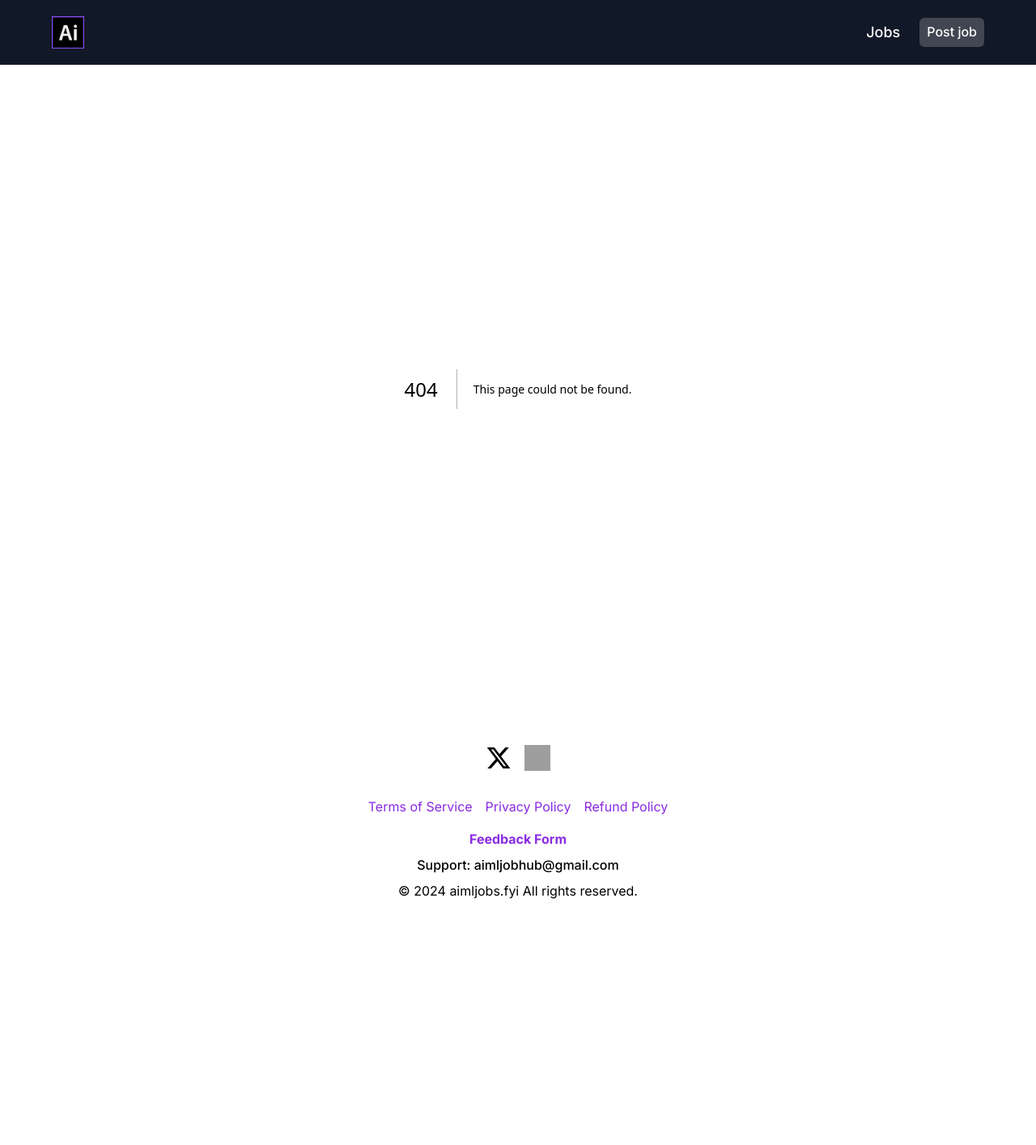
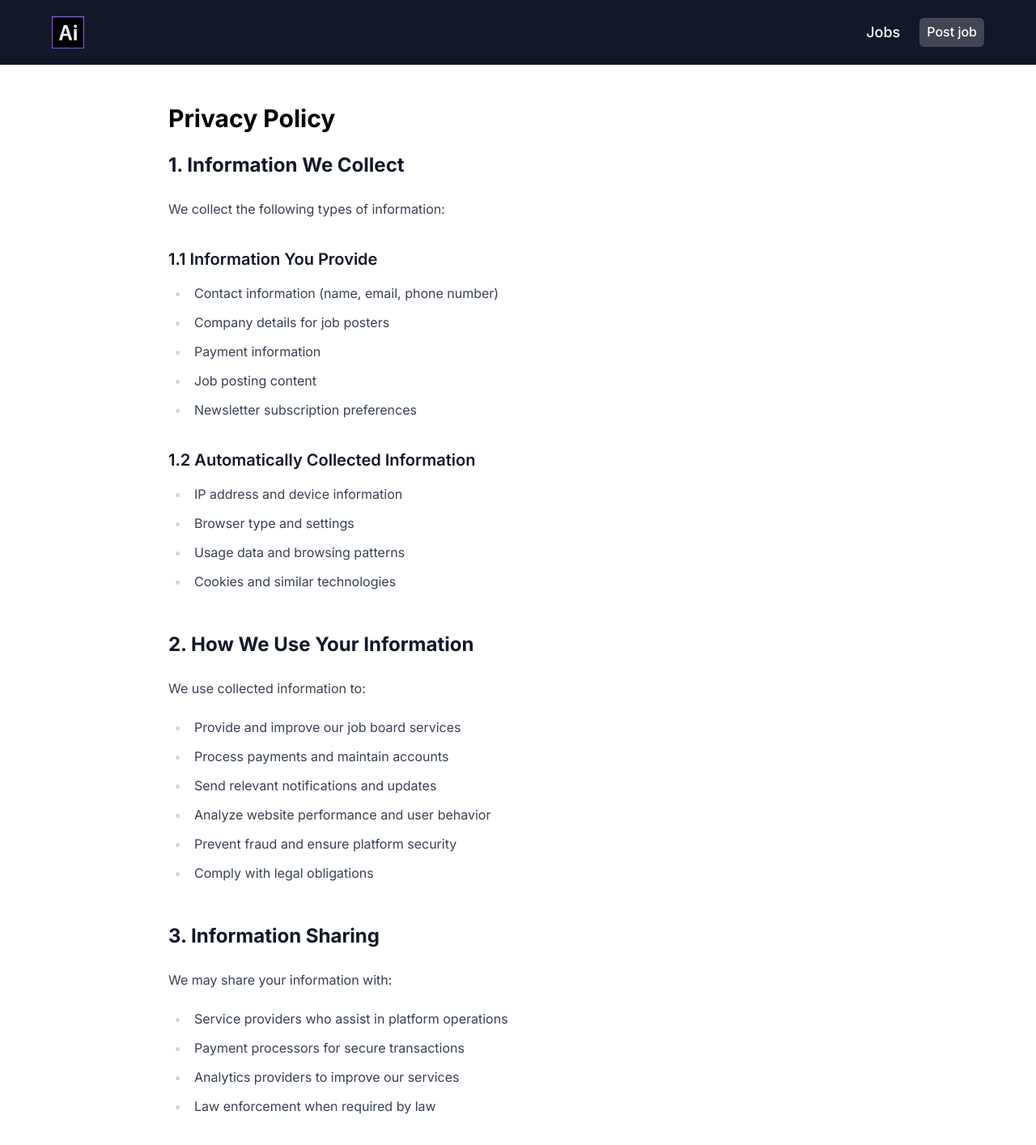
Before and after one commit to priyanshiiit/aimljobs_next, a Next.js app: page /privacy in a window 1280 px wide. Before the commit this address had no page. Shown: the top 1414 px of the page at 81% size. Before the commit the page ends 1144 px from the top, so only its background shows below. Built offline with nearby package versions, Linux system fonts and the light colour scheme; grey boxes are pictures that could not be loaded.

Commit message:
feat: adds terms and privacy

```diff
--- /dev/null
+++ b/src/app/privacy/page.tsx
@@ -0,0 +1,77 @@
+export default function PrivacyPage() {
+  return (
+    <div className="max-w-4xl mx-auto px-4 py-12">
+      <h1 className="text-3xl font-bold mb-6">Privacy Policy</h1>
+      <div className="prose">
+        <h2>1. Information We Collect</h2>
+        <p>We collect the following types of information:</p>
+        <h3>1.1 Information You Provide</h3>
+        <ul>
+          <li>Contact information (name, email, phone number)</li>
+          <li>Company details for job posters</li>
+          <li>Payment information</li>
+          <li>Job posting content</li>
+          <li>Newsletter subscription preferences</li>
+        </ul>
+
+        <h3>1.2 Automatically Collected Information</h3>
+        <ul>
+          <li>IP address and device information</li>
+          <li>Browser type and settings</li>
+          <li>Usage data and browsing patterns</li>
+          <li>Cookies and similar technologies</li>
+        </ul>
+
+        <h2>2. How We Use Your Information</h2>
+        <p>We use collected information to:</p>
+        <ul>
+          <li>Provide and improve our job board services</li>
+          <li>Process payments and maintain accounts</li>
+          <li>Send relevant notifications and updates</li>
+          <li>Analyze website performance and user behavior</li>
+          <li>Prevent fraud and ensure platform security</li>
+          <li>Comply with legal obligations</li>
+        </ul>
+
+        <h2>3. Information Sharing</h2>
+        <p>We may share your information with:</p>
+        <ul>
+          <li>Service providers who assist in platform operations</li>
+          <li>Payment processors for secure transactions</li>
+          <li>Analytics providers to improve our services</li>
+          <li>Law enforcement when required by law</li>
+        </ul>
+
+        <h2>4. Data Security</h2>
+        <p>We implement various security measures including:</p>
+        <ul>
+          <li>Encryption of sensitive data</li>
+          <li>Regular security assessments</li>
+          <li>Secure data storage practices</li>
+          <li>Limited employee access to personal data</li>
+        </ul>
+
+        <h2>5. Your Rights</h2>
+        <p>You have the right to:</p>
+        <ul>
+          <li>Access your personal data</li>
+          <li>Request data correction or deletion</li>
+          <li>Opt-out of marketing communications</li>
+          <li>Request data portability</li>
+        </ul>
+
+        <h2>6. Cookies Policy</h2>
+        <p>We use cookies to:</p>
+        <ul>
+          <li>Remember user preferences</li>
+          <li>Analyze site traffic and usage</li>
+          <li>Improve user experience</li>
+          <li>Enable certain website functionalities</li>
+        </ul>
+
+        <h2>7. Contact Us</h2>
+        <p>For privacy-related inquiries, please contact: aimljobhub@gmail.com</p>
+      </div>
+    </div>
+  );
+}
--- /dev/null
+++ b/src/app/terms/page.tsx
@@ -0,0 +1,53 @@
+export default function TermsPage() {
+  return (
+    <div className="max-w-4xl mx-auto px-4 py-12">
+      <h1 className="text-3xl font-bold mb-6">Terms of Service</h1>
+      <div className="prose">
+        <h2>1. Acceptance of Terms</h2>
+        <p>By accessing and using aimljobs.fyi, you accept and agree to be bound by the terms and provision of this agreement. If you do not agree to these terms, please do not use our services.</p>
+
+        <h2>2. Job Posting Services</h2>
+        <p>We provide a platform for employers to post job listings and for job seekers to view these listings. All job postings remain active for 30 days from the date of posting. We reserve the right to:</p>
+        <ul>
+          <li>Review and moderate all job postings</li>
+          <li>Remove any content that violates our guidelines</li>
+          <li>Extend or terminate job postings at our discretion</li>
+        </ul>
+
+        <h2>3. Payment Terms</h2>
+        <p>Job posting fees are non-refundable. Payments are processed securely through our payment providers.</p>
+        <ul>
+          <li>All prices are in USD unless otherwise specified</li>
+          <li>Payment is required before job postings go live</li>
+          <li>We accept major credit cards and certain digital payment methods</li>
+        </ul>
+
+        <h2>4. User Conduct</h2>
+        <p>Users of aimljobs.fyi agree to:</p>
+        <ul>
+          <li>Provide accurate and truthful information</li>
+          <li>Not engage in fraudulent or deceptive practices</li>
+          <li>Not post discriminatory or inappropriate content</li>
+          <li>Respect intellectual property rights</li>
+        </ul>
+
+        <h2>5. Intellectual Property</h2>
+        <p>All content on aimljobs.fyi, including but not limited to text, graphics, logos, and software, is the property of aimljobs.fyi and is protected by copyright laws.</p>
+
+        <h2>6. Limitation of Liability</h2>
+        <p>aimljobs.fyi is not responsible for:</p>
+        <ul>
+          <li>The accuracy of job postings</li>
+          <li>The conduct of employers or job seekers</li>
+          <li>Any damages arising from the use of our services</li>
+        </ul>
+
+        <h2>7. Modifications to Terms</h2>
+        <p>We reserve the right to modify these terms at any time. Users will be notified of significant changes via email or website announcement.</p>
+
+        <h2>8. Contact Information</h2>
+        <p>For questions about these terms, please contact us at: aimljobhub@gmail.com</p>
+      </div>
+    </div>
+  );
+}
--- a/src/components/Footer.tsx
+++ b/src/components/Footer.tsx
@@ -57,12 +57,6 @@ export const Footer = () => {
             >
               Privacy Policy
             </Link>
-            <Link
-              href="/refund"
-              className="text-purple hover:text-purple-dark transition-colors"
-            >
-              Refund Policy
-            </Link>
           </div>
           <a
             href="https://forms.gle/gxybCdQTxZSdhCRS7"
```
